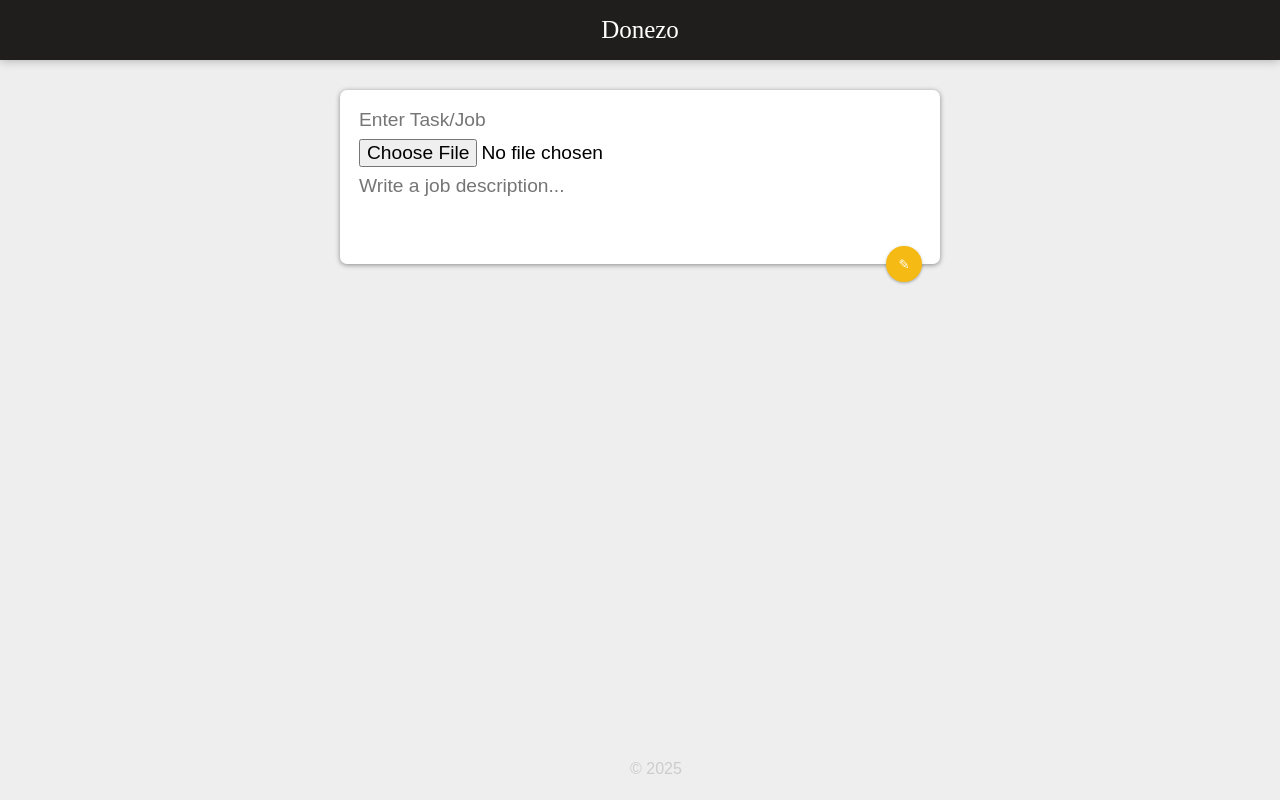
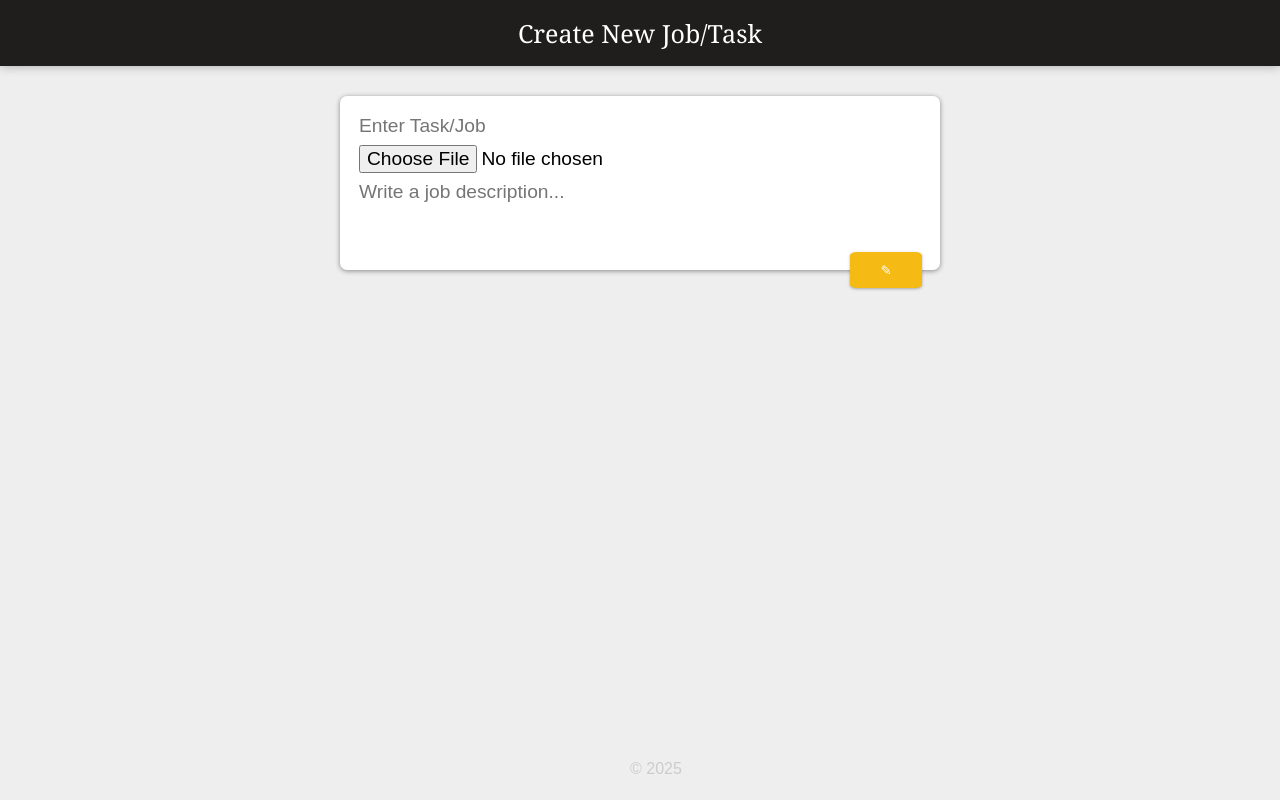
Before and after one commit to ZeelPatel1024/SparkHackProject, a Next.js app in the folder Frontend/sparkhackington/: page / in a window 1280 px wide. Built offline with nearby package versions, Linux system fonts and the light colour scheme.

Commit message:
editin navbar

```diff
--- a/Frontend/sparkhackington/src/app/header.js
+++ /dev/null
@@ -1,11 +0,0 @@
-import React from "react";
-
-function Header() {
-  return (
-    <header>
-      <h1>Donezo</h1>
-    </header>
-  );
-}
-
-export default Header;
--- a/Frontend/sparkhackington/src/app/layout.js
+++ b/Frontend/sparkhackington/src/app/layout.js
@@ -1,27 +1,13 @@
 import { Geist, Geist_Mono } from "next/font/google";
 import "./styles.css";
-
-const geistSans = Geist({
-  variable: "--font-geist-sans",
-  subsets: ["latin"],
-});
-
-const geistMono = Geist_Mono({
-  variable: "--font-geist-mono",
-  subsets: ["latin"],
-});
-
-export const metadata = {
-  title: "Create Next App",
-  description: "Generated by create next app",
-};
 
 export default function RootLayout({ children }) {
   return (
     <html lang="en">
-      <body
-        className={`${geistSans.variable} ${geistMono.variable} antialiased`}
-      >
+      <body>
+        <header>
+          <h1>Create New Job/Task</h1>
+        </header>
         {children}
       </body>
     </html>
--- a/Frontend/sparkhackington/src/app/page.js
+++ b/Frontend/sparkhackington/src/app/page.js
@@ -1,8 +1,7 @@
 "use client";
 
 import React, { useState } from "react";
-import Header from "./Header";
-import Footer from "./Footer";
+import Footer from "./footer";
 import Note from "./Note";
 import CreateArea from "./CreateArea";
 
@@ -29,7 +28,6 @@ function App() {
 
   return (
     <div>
-      <Header />
       <CreateArea onAdd={addNote} />
       {notes.map((noteItems, index) => {
         return (
--- a/Frontend/sparkhackington/src/app/styles.css
+++ b/Frontend/sparkhackington/src/app/styles.css
@@ -23,7 +23,7 @@
 
   header h1 {
     color: #fff;
-    font-family: "McLaren", cursive;
+    font-family: Cambria, Cochin, Georgia, Times, 'Times New Roman', serif;
     font-weight: 200;
     font-size: 25px;
   }
@@ -107,8 +107,8 @@
     background: #f5ba13;
     color: #fff;
     border: none;
-    border-radius: 50%;
-    width: 36px;
+    border-radius: 10%;
+    width: 72px;
     height: 36px;
     box-shadow: 0 1px 3px rgba(0, 0, 0, 0.3);
     cursor: pointer;
```
